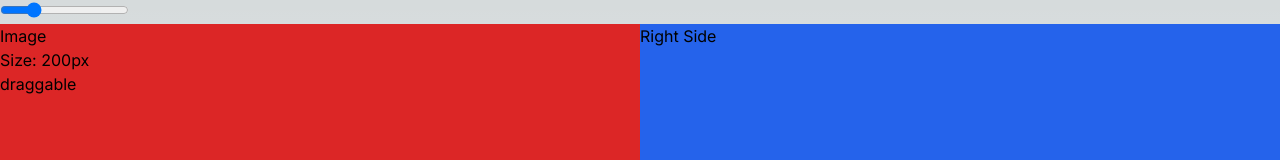
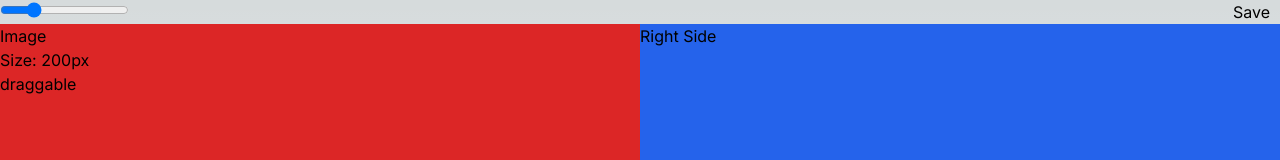
Before and after one commit to takidilmi/reactdnd, a Next.js app: page / in a window 1280 px wide. Shown: the top 160 px of the page. Built offline with nearby package versions, Linux system fonts and the light colour scheme.

Commit message:
add a save button for the user to be able to save his work in progress

```diff
--- a/src/app/components/Draggable.client.js
+++ b/src/app/components/Draggable.client.js
@@ -1,76 +1,131 @@
 'use client';
-import React, { useRef, useState } from 'react';
+import React, { useRef, useState, useEffect } from 'react';
 
 const Draggable = () => {
+  // Create a reference to the file input element
   const fileInput = useRef(null);
+  // Create state variables for the image size and image size indicator
   const [imageSize, setImageSize] = useState(200);
   const [imageSizeIndicator, setImageSizeIndicator] = useState(200);
+
+  // sets the data of the dragged element
   const dragStart = (event) => {
     event.dataTransfer.setData('text/plain', event.target.id);
   };
 
+  // prevent the default handling of the drop event
   const allowDrop = (event) => {
     event.preventDefault();
   };
 
+  // Define the drop function that handles the drop event
   const drop = (event) => {
     event.preventDefault();
+    // Get the id of the dragged element from the dataTransfer object
     const data = event.dataTransfer.getData('text/plain');
+    // Get the element with the retrieved id
     const element = document.getElementById(data);
+    // Clone the dragged element
     const clonedElement = element.cloneNode(true);
 
+    // Create a wrapper div for the cloned element and the close button
     const wrapper = document.createElement('div');
     wrapper.style.position = 'absolute';
+    // Get the position of the drop target
     const rect = event.target.getBoundingClientRect();
+    // Position the wrapper div at the drop position
     wrapper.style.left = `${event.clientX - rect.left}px`;
     wrapper.style.top = `${event.clientY - rect.top}px`;
 
+    // Create the close button
     const closeButton = document.createElement('a');
     closeButton.textContent = 'x';
     closeButton.style.position = 'absolute';
     closeButton.style.right = '-10px';
     closeButton.style.top = '-10px';
     closeButton.style.cursor = 'pointer';
+    // Remove the wrapper div when the close button is clicked
     closeButton.onclick = (e) => {
       e.preventDefault();
       wrapper.remove();
     };
+    // Add the close button to the wrapper div
     wrapper.appendChild(closeButton);
 
+    // Check if the dragged element is the image or the text
     if (data === 'myImage') {
+      // Clear the text content of the cloned element
       clonedElement.textContent = '';
+      // Create a new img element
       const img = document.createElement('img');
       img.src = '/clickHere.webp';
       img.width = imageSize;
       img.height = imageSize;
+      // Add an onclick event to the img element that opens the file dialog
       img.onclick = () => {
         img.classList.add('active');
         fileInput.current.click();
       };
+      // Add the img element to the wrapper div
       wrapper.appendChild(img);
     } else if (data === 'myText') {
+      // Make the cloned element editable
       clonedElement.contentEditable = 'true';
+      // Add the cloned element to the wrapper div
       wrapper.appendChild(clonedElement);
     }
+    // Add the wrapper div to the drop target
     event.target.appendChild(wrapper);
   };
 
+  // allow the user to change the img file
   const handleFileChange = (event) => {
+    // Get the selected file
     const file = event.target.files[0];
+    // Create a new FileReader object
     const reader = new FileReader();
+    // Define the onloadend event of the FileReader object
     reader.onloadend = () => {
+      // Get the img element with the 'active' class
       const img = document.querySelector('.active');
+      // Set the src of the img element to the data URL of the selected file
       img.src = reader.result;
       img.width = imageSize;
       img.height = imageSize;
+      // Update the image size indicator
       setImageSizeIndicator(imageSize);
+      // Remove the 'active' class from the img element
       img.classList.remove('active');
     };
+    // Start reading the selected file as a data URL
     reader.readAsDataURL(file);
   };
 
+  // Load the saved state from local storage when the component mounts
+  useEffect(() => {
+    const savedState = localStorage.getItem('websiteState');
+    if (savedState) {
+      document.querySelector('.flex-1.bg-blue-600.relative').innerHTML =
+        savedState;
+    }
+  }, []);
+
+  // Define the saveState function that saves the current state to local storage
+  const saveState = () => {
+    const state = document.querySelector(
+      '.flex-1.bg-blue-600.relative'
+    ).innerHTML;
+    localStorage.setItem('websiteState', state);
+    console.log('Website state saved.');
+  };
   return (
     <>
+      <button
+        onClick={saveState}
+        style={{ position: 'absolute', top: '0', right: '10px' }}
+      >
+        Save
+      </button>
       <input
         type="file"
         ref={fileInput}
```
